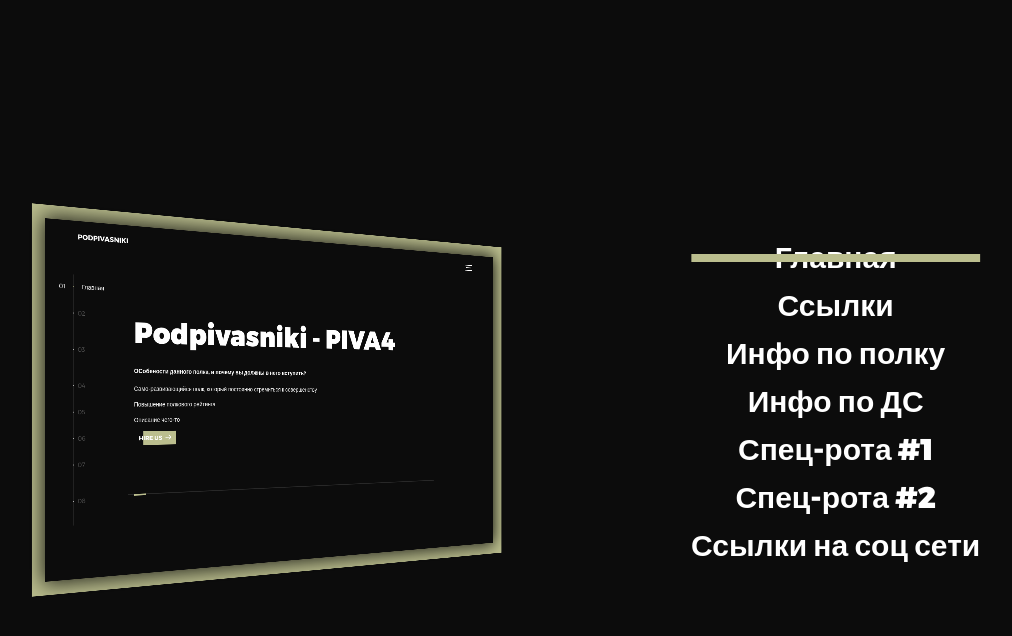
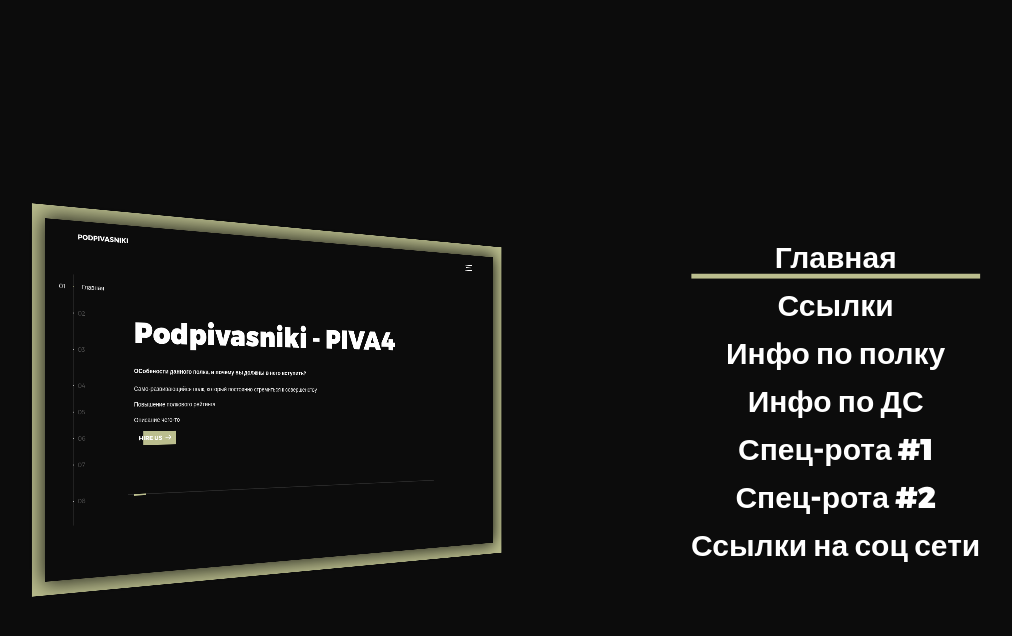
Before and after one commit to lenuhhh/js-new-crew, a website: page index.html in a window 1280 px wide. Both pictures are taken after a click on the element 1191 px from the left and 35 px from the top of the page. Shown: the whole page, without its empty margins (13-1025 px from the left). Drawn offline with nearby package versions, Linux system fonts and the light colour scheme.

Commit message:
Update main.css

```diff
--- a/assets/css/main.css
+++ b/assets/css/main.css
@@ -1576,14 +1576,15 @@ body{
 .outer-nav>li::before{
     content:"";
     position:absolute;
-    top:50%;
-    left:50%;
-    -webkit-transform:translate(-50%, -25%);
-    transform:translate(-50%, -25%);
+    top: 90%;
+    left: 50%;
+    -webkit-transform: translate(-50%, -25%);
+    transform: translate(-50%, -25%);
     width: 100%;
     height: 8px;
-    opacity:0;
-    background-color:#bbbe8e}
+    opacity: 0;
+    background-color: #bbbe8e;
+    height: 5px;}
 
 .outer-nav>li.is-active::before{
     opacity:1}
```
